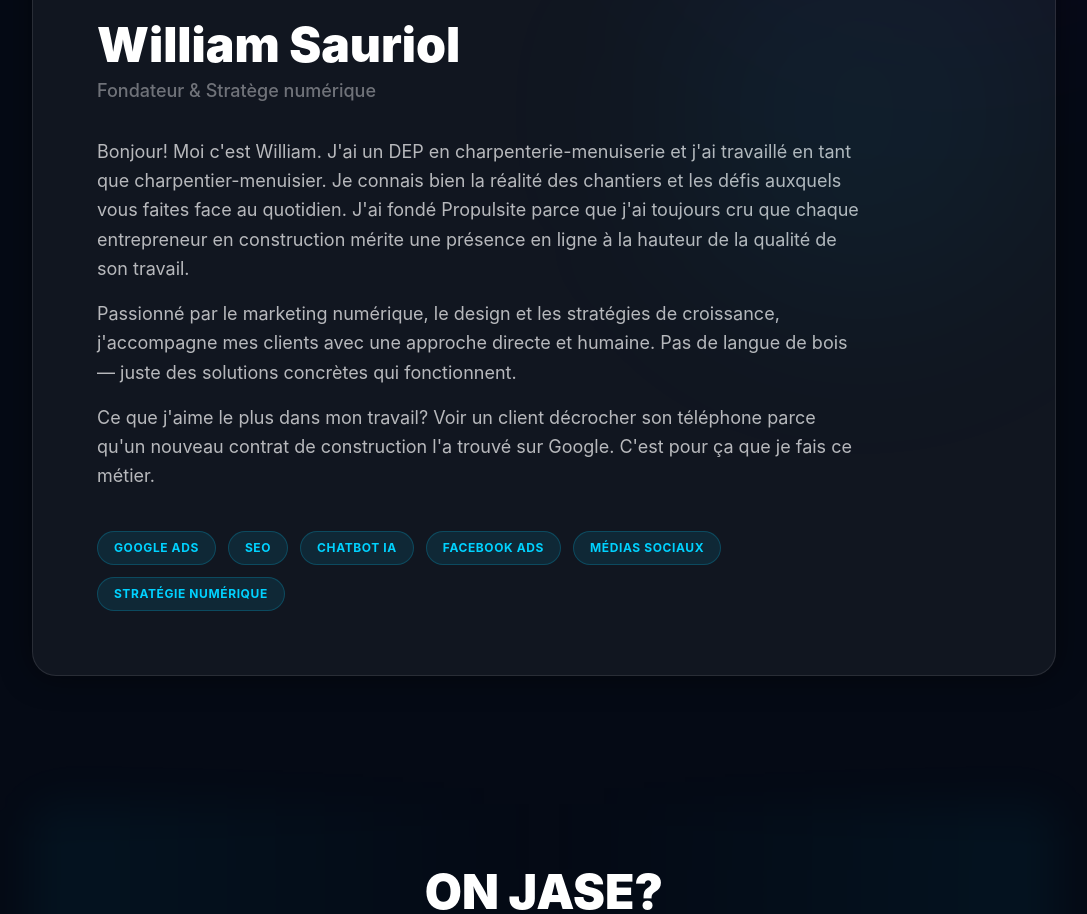
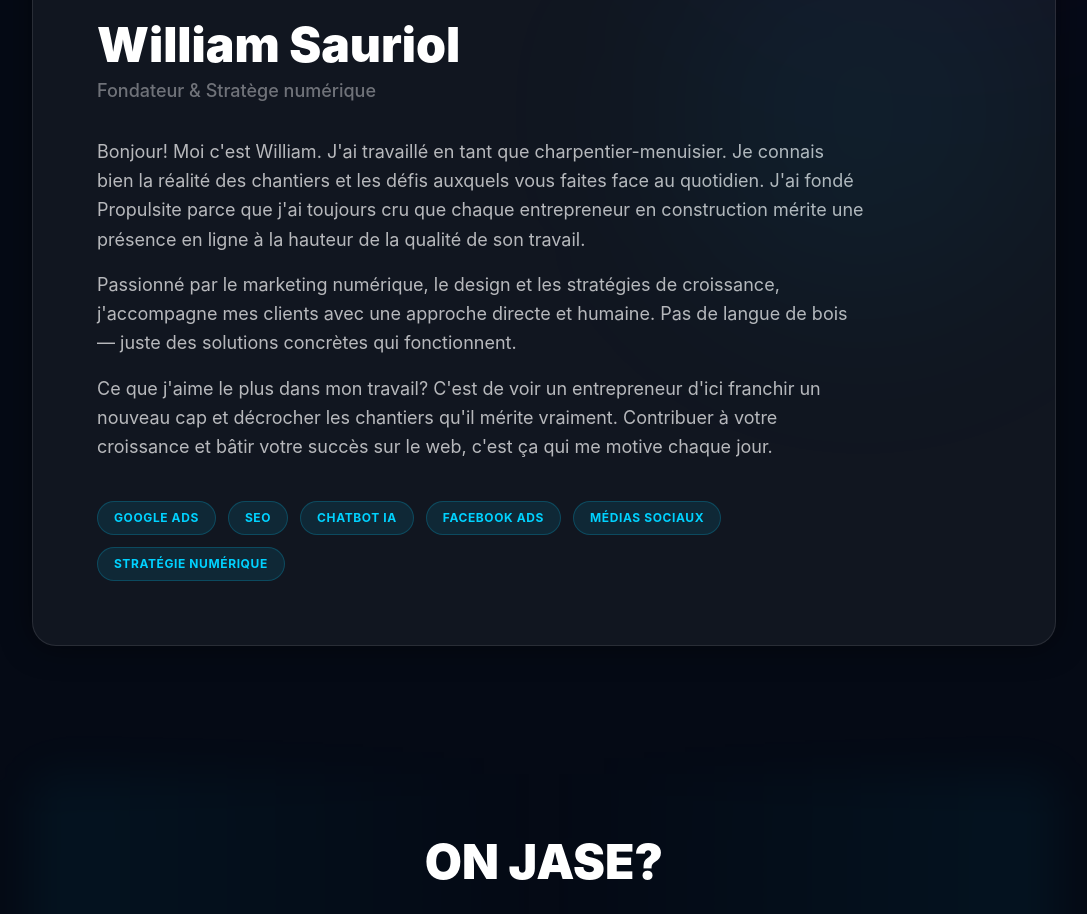
Before and after one commit to williamsauriol/propulsite2.1, a React (Vite) app: page /a-propos in a window 1280 px wide. Shown: the part 2180-3094 px from the top of the page, without its empty margins (96-1183 px from the left). Built offline with nearby package versions, Linux system fonts and the light colour scheme.

Commit message:
Mise a jour du texte de la page A propos

```diff
--- a/src/pages/About.tsx
+++ b/src/pages/About.tsx
@@ -122,13 +122,13 @@ export default function About() {
 
             <div className="space-y-4 text-white/70 text-lg leading-relaxed mb-10">
               <p>
-                Bonjour! Moi c'est William. J'ai un DEP en charpenterie-menuiserie et j'ai travaillé en tant que charpentier-menuisier. Je connais bien la réalité des chantiers et les défis auxquels vous faites face au quotidien. J'ai fondé Propulsite parce que j'ai toujours cru que chaque entrepreneur en construction mérite une présence en ligne à la hauteur de la qualité de son travail.
+                Bonjour! Moi c'est William. J'ai travaillé en tant que charpentier-menuisier. Je connais bien la réalité des chantiers et les défis auxquels vous faites face au quotidien. J'ai fondé Propulsite parce que j'ai toujours cru que chaque entrepreneur en construction mérite une présence en ligne à la hauteur de la qualité de son travail.
               </p>
               <p>
                 Passionné par le marketing numérique, le design et les stratégies de croissance, j'accompagne mes clients avec une approche directe et humaine. Pas de langue de bois — juste des solutions concrètes qui fonctionnent.
               </p>
               <p>
-                Ce que j'aime le plus dans mon travail? Voir un client décrocher son téléphone parce qu'un nouveau contrat de construction l'a trouvé sur Google. C'est pour ça que je fais ce métier.
+                Ce que j'aime le plus dans mon travail? C'est de voir un entrepreneur d'ici franchir un nouveau cap et décrocher les chantiers qu'il mérite vraiment. Contribuer à votre croissance et bâtir votre succès sur le web, c'est ça qui me motive chaque jour.
               </p>
             </div>
 
```
